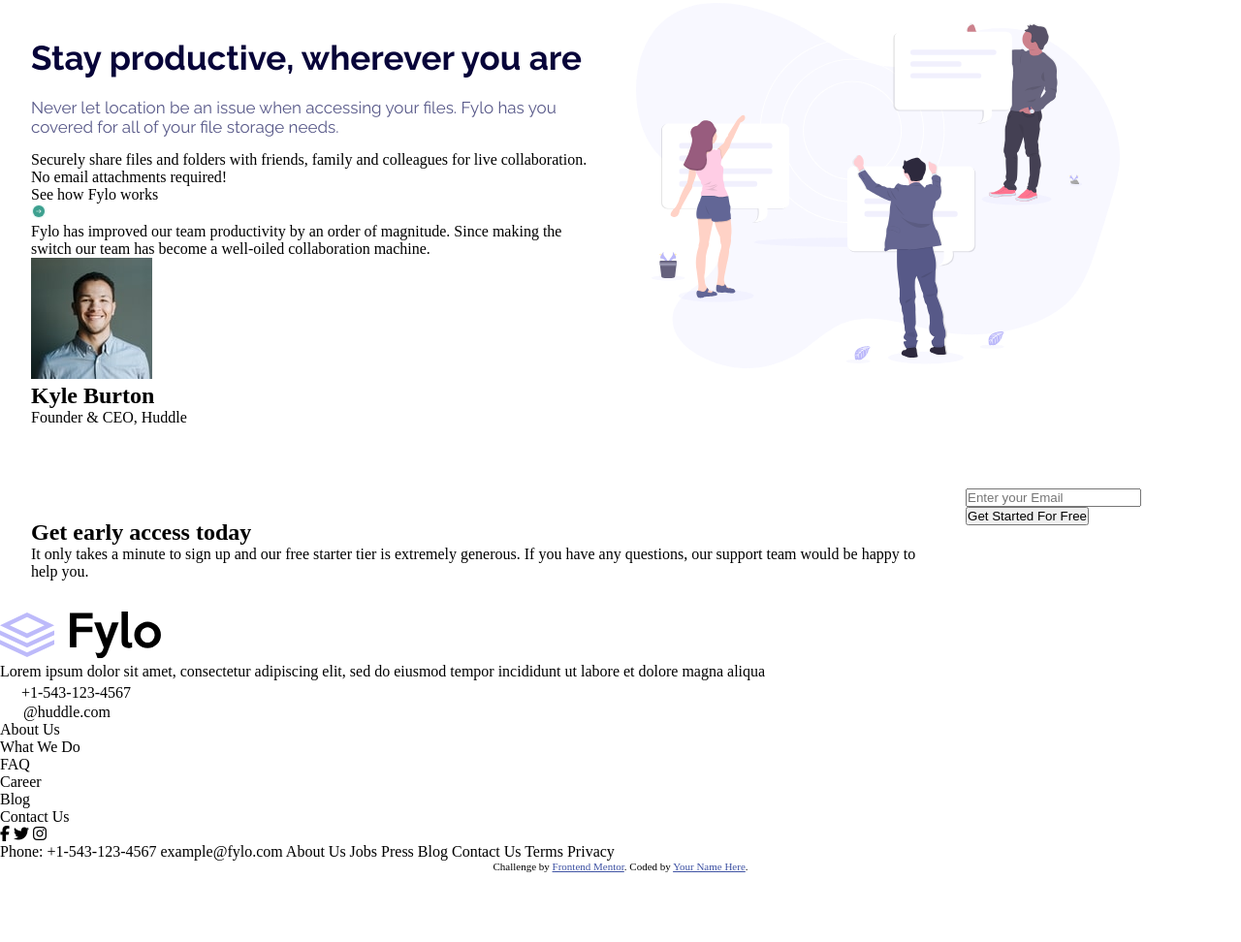
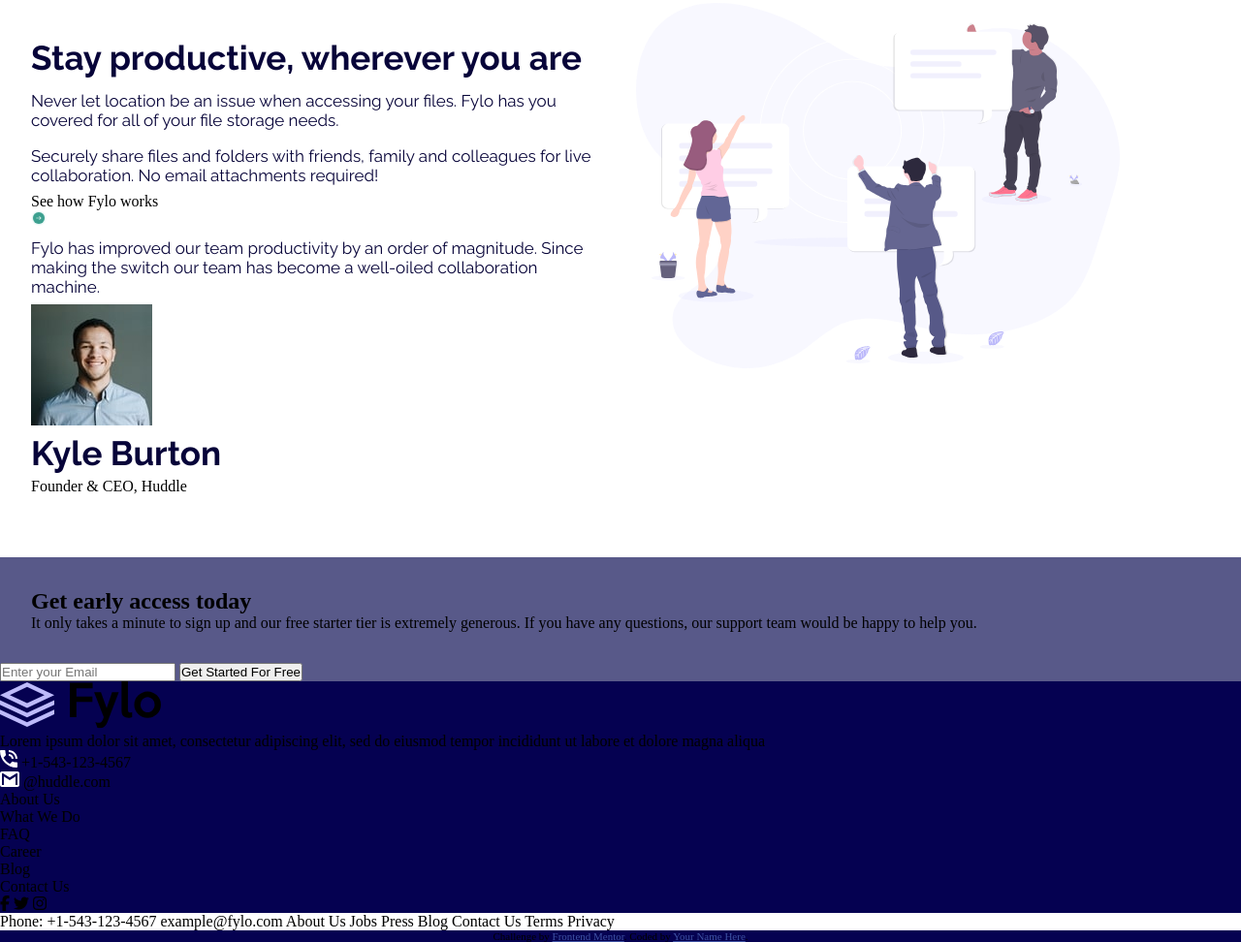
Before and after one commit to florenciafer/06_Landing, a plain HTML site: page index.html in a window 1280 px wide. Shown: the part 674-1646 px from the top of the page at 97% size. Before the commit the page ends 1574 px from the top, so only its background shows below. Drawn offline with Linux system fonts and the light colour scheme.

Commit message:
se agrego Bg de card botton

```diff
--- a/index.html
+++ b/index.html
@@ -58,19 +58,19 @@
                 Never let location be an issue when accessing your files. Fylo has you
                 covered for all of your file storage needs.
             </p>
-                Securely share files and folders with friends, family and colleagues for
-                live collaboration. No email attachments required!
-          </p>
+               <p class="text-card" > Securely share files and folders with friends, family and colleagues for
+                 live collaboration. No email attachments required!
+              </p>
             <div class="block-text">
                <p> See how Fylo works</p><img src="images/icon-arrow.svg">
             </div>
             <div class="card-avatar">
-               <p>
+               <p class="text-card" >
                   Fylo has improved our team productivity by an order of magnitude. Since
                   making the switch our team has become a well-oiled collaboration machine.
                </p>
                 <img src="images/avatar-testimonial.jpg" alt="">
-                 <h2>Kyle Burton</h2>
+                 <h2 class="title-card">Kyle Burton</h2>
                  <p>Founder & CEO, Huddle</p>
            </div>
         </div>
@@ -79,6 +79,7 @@
               </div>
      </section>
      <section class="card">
+      <div class="container-card-bg">
         <div class="container-card-left">
             <h1 class="title-card-form">Get early access today</h1>
             <p class="text-card-form">It only takes a minute to sign up and our free starter tier is extremely generous.
@@ -91,6 +92,7 @@
                 <button class="btn">Get Started For Free</button>
             </form>
         </div>
+      </div>
      </section>
      <footer>
        <main class="logo-footer">
--- a/style.css
+++ b/style.css
@@ -60,11 +60,11 @@ nav{
     line-height: 50px;
 }
 .text-card{
-    color: var(--azul-sin-saturar);
+    color: var(--azul-oscuro-color);
     font-family: 'Raleway', sans-serif;
     font-size: 17px;
     font-weight: 200;
-    margin: 0.9em 0rem;
+    margin: 0.5em 0 0.5em 0em;
 }
 .container-card-right img{
     width:80%;
@@ -73,3 +73,11 @@ nav{
 .curve-desktop{
    background-color:  hsl(240, 75%, 98%);
 }
+.container-card-bg{
+    width: 100%;
+    background-color: var(--azul-sin-saturar);
+}
+
+footer{
+    background-color: hsl(243, 98%, 16%);
+}
```
